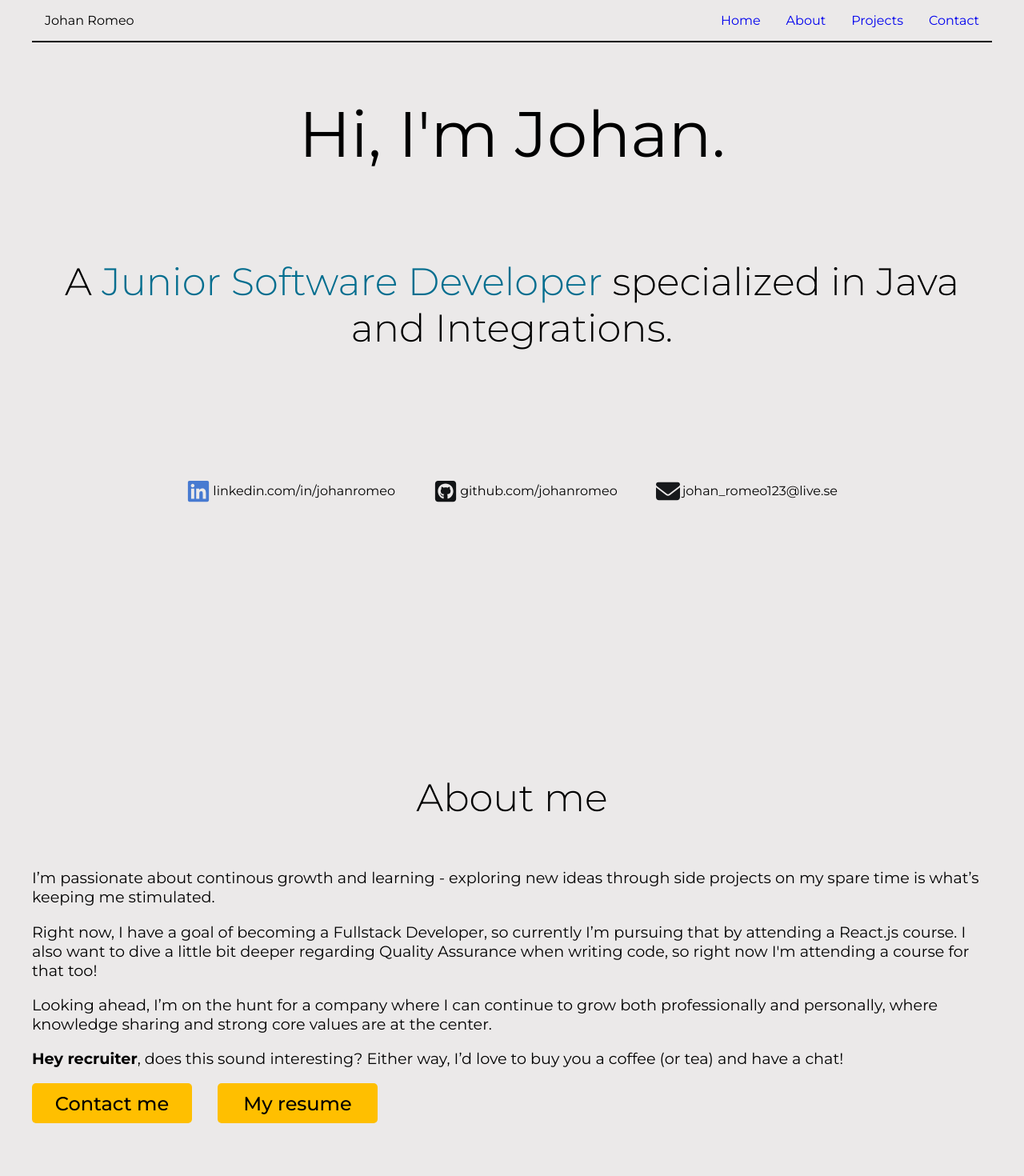
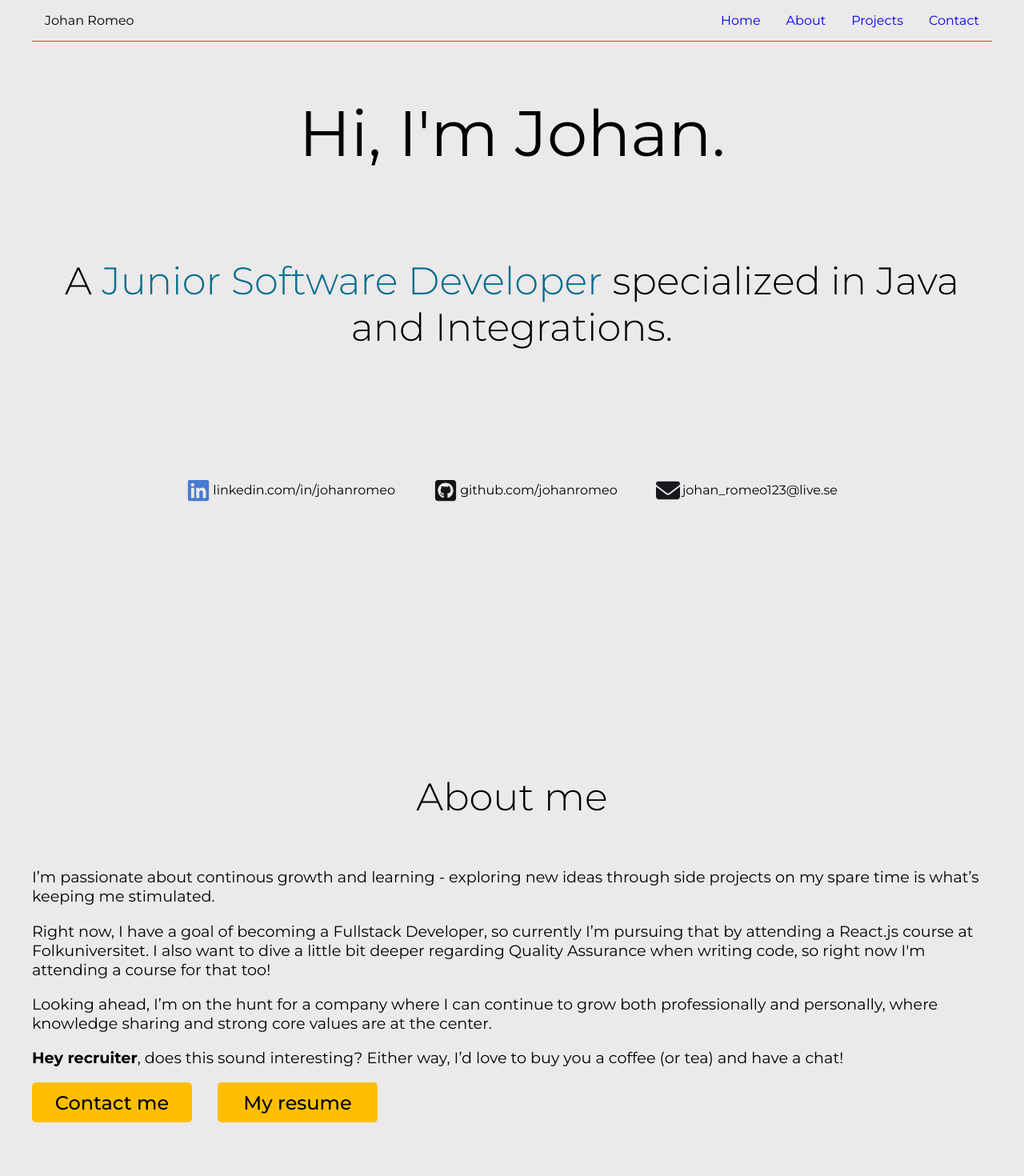
Before and after one commit to johanromeo/Johan-Portfolio, a React (Vite) app: page / in a window 1280 px wide. Shown: the top 1470 px of the page at 80% size. Built offline with nearby package versions, Linux system fonts and the light colour scheme.

Commit message:
added sticky header

```diff
--- a/src/components/Header/Header.css
+++ b/src/components/Header/Header.css
@@ -2,5 +2,9 @@
   display: flex;
   align-items: center;
   justify-content: space-between;
-  border-bottom: 2px solid black;
+  border-bottom: 1px solid var(--chili-red);
+  position: sticky;
+  top: 0;
+  z-index: 1000;
+  background-color: var(--platinum);
 }
--- a/src/components/Main/About/About.jsx
+++ b/src/components/Main/About/About.jsx
@@ -15,9 +15,10 @@ const About = () => {
         </p>
         <p>
           Right now, I have a goal of becoming a Fullstack Developer, so
-          currently I’m pursuing that by attending a React.js course. I also
-          want to dive a little bit deeper regarding Quality Assurance when
-          writing code, so right now I'm attending a course for that too!
+          currently I’m pursuing that by attending a React.js course at
+          Folkuniversitet. I also want to dive a little bit deeper regarding
+          Quality Assurance when writing code, so right now I'm attending a
+          course for that too!
         </p>
         <p>
           Looking ahead, I’m on the hunt for a company where I can continue to
--- a/src/components/Main/Contact/ContactForm.jsx
+++ b/src/components/Main/Contact/ContactForm.jsx
@@ -74,7 +74,7 @@ const ContactForm = () => {
       </section>
 
       <div className="form-button-container">
-        <Button text={"Message me"} />
+        <Button text={"Send"} />
       </div>
     </div>
   );
--- a/src/components/Main/Projects/ProjectCard/ProjectCard.css
+++ b/src/components/Main/Projects/ProjectCard/ProjectCard.css
@@ -1,13 +1,13 @@
 .project-card-container {
   display: grid;
   grid-template-columns: 1fr 2fr;
-  gap: 1rem;
-  /* width: 50%; */
+  gap: 2.5rem;
+  width: auto;
   margin-inline: auto;
-  margin-bottom: 10vh;
+  margin-bottom: 10rem;
   align-items: stretch;
   padding: 20px;
-  border: 2px solid var(--cerulean);
+  border: 1px solid var(--cerulean);
   border-radius: 40px;
 }
 
--- a/src/components/Main/Projects/Projects.css
+++ b/src/components/Main/Projects/Projects.css
@@ -1,3 +1,7 @@
+.projects-section {
+  margin-bottom: 30rem;
+}
+
 .projects-section h2 {
   font-size: 3rem;
   font-weight: 350;
```
